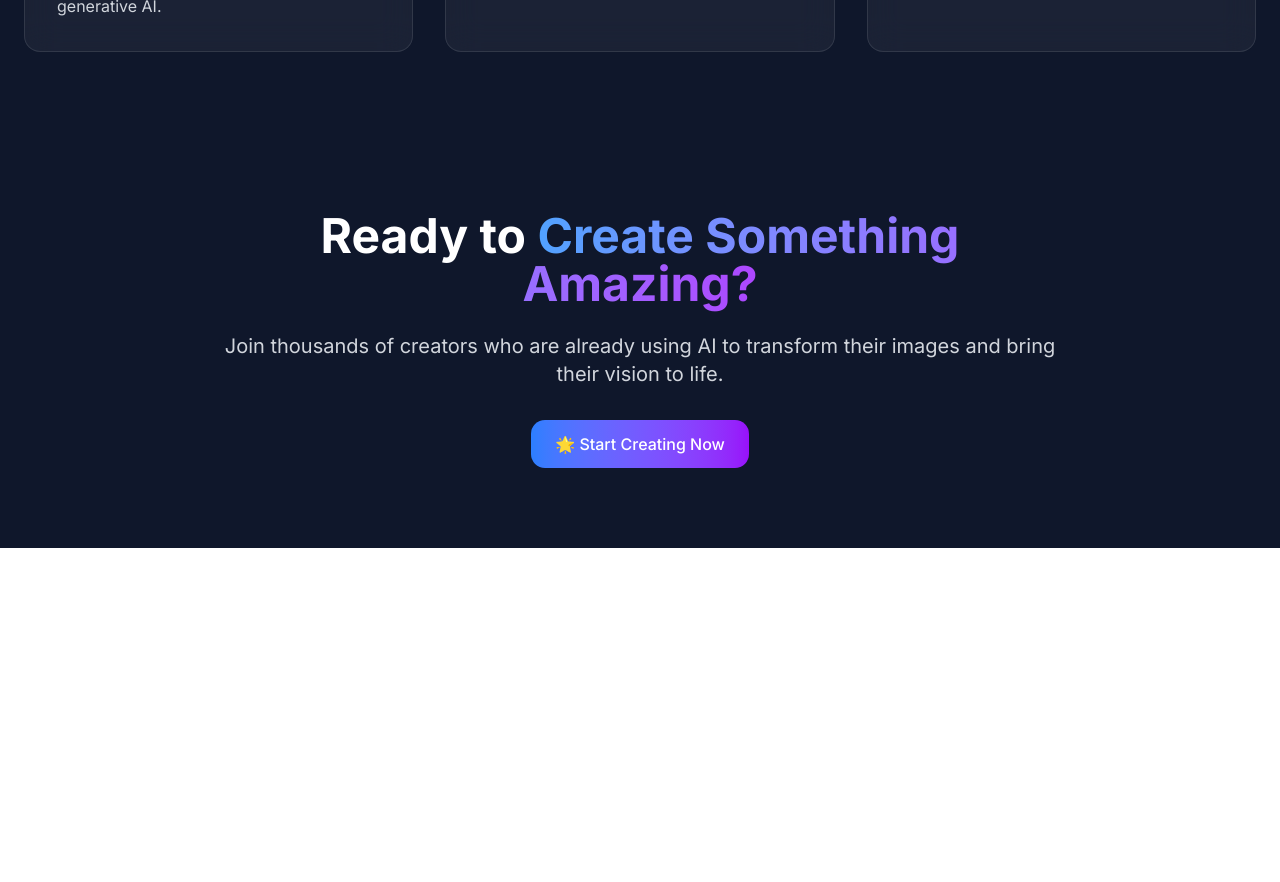
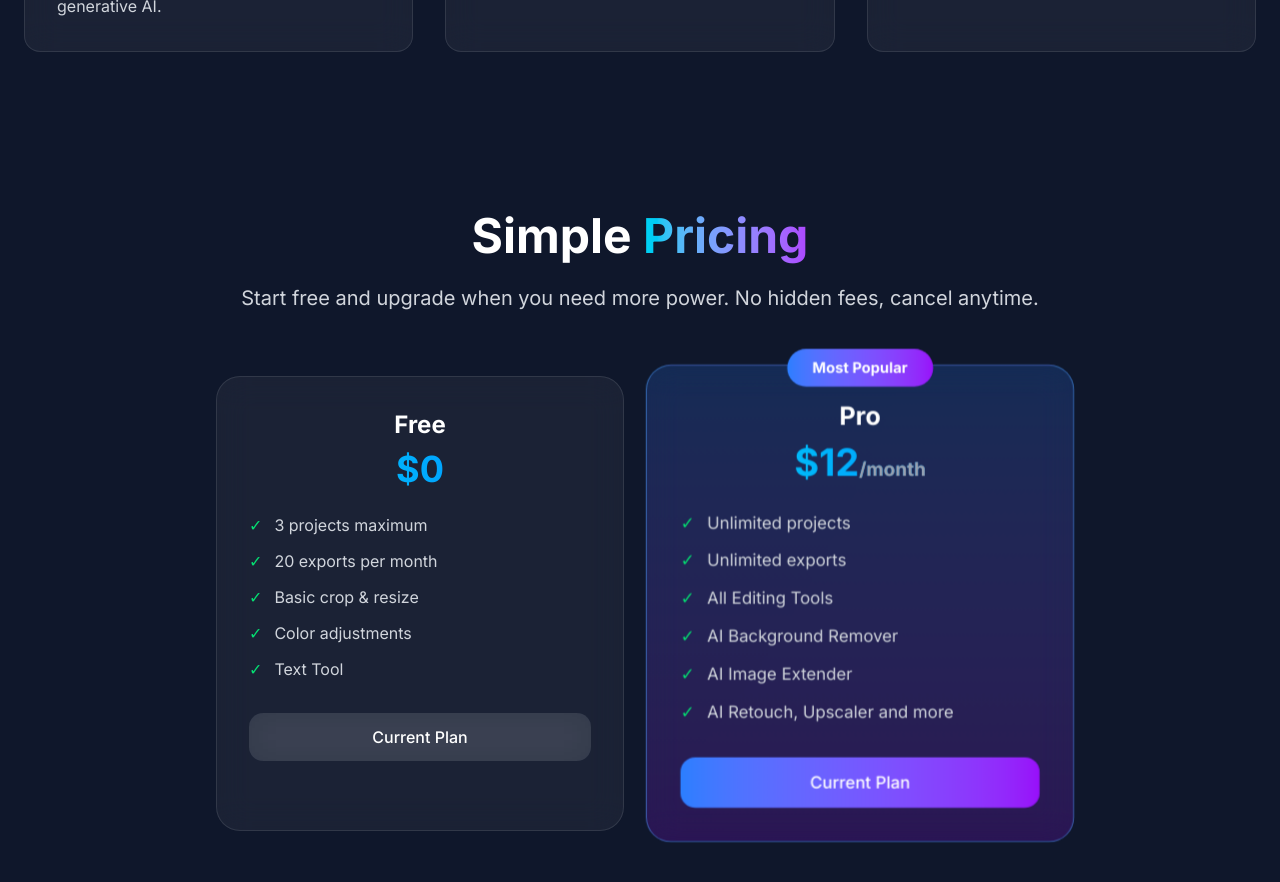
Before and after one commit to mehedi008h/fotora, a Next.js app: page / in a window 1280 px wide. Shown: the part 1820-2702 px from the top of the page. Before the commit the page ends 2368 px from the top, so only its background shows below. Built offline with nearby package versions, Linux system fonts and the light colour scheme.

Commit message:
design priceing section

```diff
--- a/app/page.tsx
+++ b/app/page.tsx
@@ -1,5 +1,6 @@
 import FeaturesSection from "@/components/home/features";
 import HeroSection from "@/components/home/hero";
+import PricingSection from "@/components/home/pricing";
 import InteractiveStats from "@/components/home/stats";
 import { Button } from "@/components/ui/button";
 import Link from "next/link";
@@ -11,6 +12,7 @@ function HomePage() {
             <HeroSection />
             <InteractiveStats />
             <FeaturesSection />
+            <PricingSection />
 
             {/* Final CTA Section */}
             <section className="py-20 text-center">
--- /dev/null
+++ b/components/home/pricing-card.tsx
@@ -0,0 +1,87 @@
+"use client";
+import { useIntersectionObserver } from "@/hooks/use-landing-hooks";
+import { useState } from "react";
+import { Button } from "../ui/button";
+
+interface PricingCardProps {
+    id?: string;
+    plan: string;
+    price: number;
+    features: string[];
+    featured?: boolean;
+    planId?: string;
+    buttonText: string;
+}
+
+const PricingCard: React.FC<PricingCardProps> = ({
+    id,
+    plan,
+    price,
+    features,
+    featured = false,
+    planId,
+    buttonText,
+}) => {
+    const [ref, isVisible] = useIntersectionObserver(0.2) as [
+        React.RefObject<HTMLDivElement>,
+        boolean
+    ];
+    const [isHovered, setIsHovered] = useState(false);
+
+    return (
+        <div
+            ref={ref}
+            className={`relative backdrop-blur-lg border rounded-3xl p-8 transition-all duration-700 cursor-pointer ${
+                featured
+                    ? "bg-gradient-to-b from-blue-500/20 to-purple-600/20 border-blue-400/50 scale-105"
+                    : "bg-white/5 border-white/10"
+            } ${
+                isVisible
+                    ? "opacity-100 translate-y-0"
+                    : "opacity-0 translate-y-10"
+            } ${isHovered ? "scale-[1.15] rotate-1 z-10" : ""}`}
+            onMouseEnter={() => setIsHovered(true)}
+            onMouseLeave={() => setIsHovered(false)}
+        >
+            {featured && (
+                <div className="absolute -top-4 left-1/2 transform -translate-x-1/2">
+                    <div className="bg-gradient-to-r from-blue-500 to-purple-600 text-white px-6 py-2 rounded-full text-sm font-bold">
+                        Most Popular
+                    </div>
+                </div>
+            )}
+
+            <div className="text-center">
+                <h3 className="text-2xl font-bold text-white mb-2">{plan}</h3>
+                <div className="text-4xl font-bold bg-gradient-to-r from-cyan-400 to-blue-500 bg-clip-text text-transparent mb-6">
+                    ${price}
+                    {price > 0 && (
+                        <span className="text-lg text-gray-400">/month</span>
+                    )}
+                </div>
+
+                <ul className="space-y-3 mb-8">
+                    {features.map((feature, index) => (
+                        <li
+                            key={index}
+                            className="flex items-center text-gray-300"
+                        >
+                            <span className="text-green-400 mr-3">✓</span>
+                            {feature}
+                        </li>
+                    ))}
+                </ul>
+
+                <Button
+                    variant={featured ? "primary" : "glass"}
+                    size="xl"
+                    className="w-full"
+                >
+                    Current Plan
+                </Button>
+            </div>
+        </div>
+    );
+};
+
+export default PricingCard;
--- /dev/null
+++ b/components/home/pricing.tsx
@@ -0,0 +1,31 @@
+import { PLANS } from "@/static/data";
+import PricingCard from "./pricing-card";
+
+const PricingSection = () => {
+    return (
+        <section className="py-20" id="pricing">
+            <div className="max-w-4xl mx-auto px-6">
+                <div className="text-center mb-16">
+                    <h2 className="text-5xl font-bold text-white mb-6">
+                        Simple{" "}
+                        <span className="bg-gradient-to-r from-cyan-400 to-purple-500 bg-clip-text text-transparent">
+                            Pricing
+                        </span>
+                    </h2>
+                    <p className="text-xl text-gray-300">
+                        Start free and upgrade when you need more power. No
+                        hidden fees, cancel anytime.
+                    </p>
+                </div>
+
+                <div className="grid md:grid-cols-2 gap-8 max-w-4xl mx-auto">
+                    {PLANS.map((plan, index) => (
+                        <PricingCard key={index} {...plan} />
+                    ))}
+                </div>
+            </div>
+        </section>
+    );
+};
+
+export default PricingSection;
--- a/static/data.ts
+++ b/static/data.ts
@@ -36,3 +36,35 @@ export const FEATURES = [
             "Enhance image resolution up to 4x using AI upscaling technology that preserves details and reduces artifacts.",
     },
 ];
+
+export const PLANS = [
+    {
+        id: "free_user",
+        plan: "Free",
+        price: 0,
+        features: [
+            "3 projects maximum",
+            "20 exports per month",
+            "Basic crop & resize",
+            "Color adjustments",
+            "Text Tool",
+        ],
+        buttonText: "Get Started Free",
+    },
+    {
+        id: "pro",
+        plan: "Pro",
+        price: 12,
+        features: [
+            "Unlimited projects",
+            "Unlimited exports",
+            "All Editing Tools",
+            "AI Background Remover",
+            "AI Image Extender",
+            "AI Retouch, Upscaler and more",
+        ],
+        featured: true,
+        planId: "cplan_2ywZwXjYQQipWYxjCmFZCgCgsTZ",
+        buttonText: "Upgrade to Pro",
+    },
+];
```
